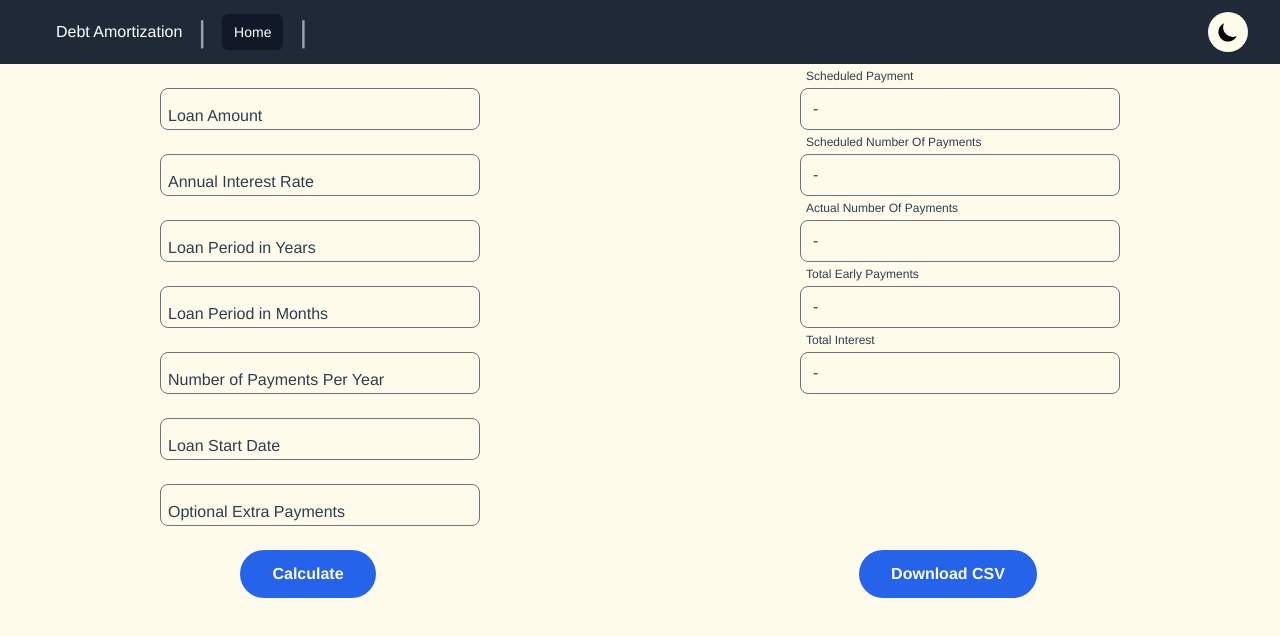
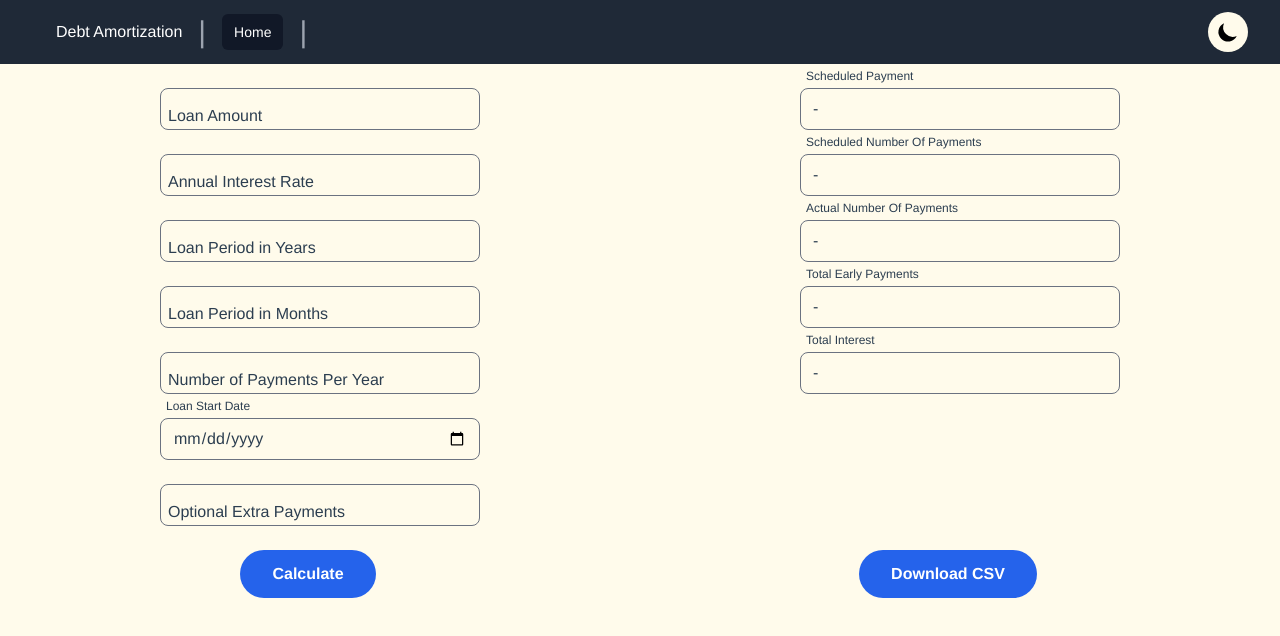
Before and after one commit to michael-long88/debt-amortization, a Vue app: page / in a window 1280 px wide. Shown: the top 636 px of the page. Built offline with nearby package versions, Linux system fonts and the light colour scheme.

Commit message:
Change date field to date type

```diff
--- a/src/components/Form.vue
+++ b/src/components/Form.vue
@@ -23,7 +23,7 @@
             <label for="numberOfPayments" @click="$refs.numberOfPayments.focus()" class="form-float-label">Number of Payments Per Year</label>
           </div>
           <div class="form-float-div">
-            <input type="text" v-model="startDate" ref="loanStartDate" name="loanStartDate" :placeholder="getLoanStartDate" class="form-float-input" onfocus="(this.type='date')" onfocusout="(this.type='text')" required/>
+            <input type="date" v-model="startDate" ref="loanStartDate" name="loanStartDate" :placeholder="getLoanStartDate" class="form-float-input" required/>
             <label for="loanStartDate" @click="$refs.loanStartDate.focus()" class="form-float-label">Loan Start Date</label>
           </div>
           <div class="form-float-div">
```
